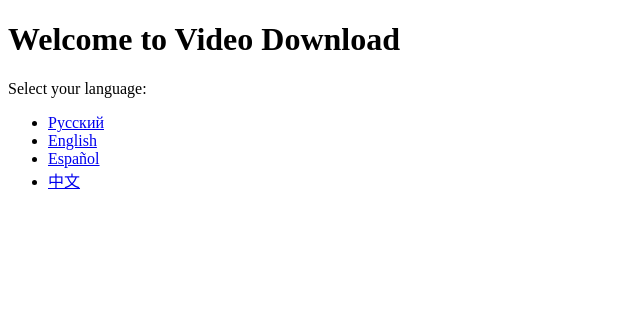
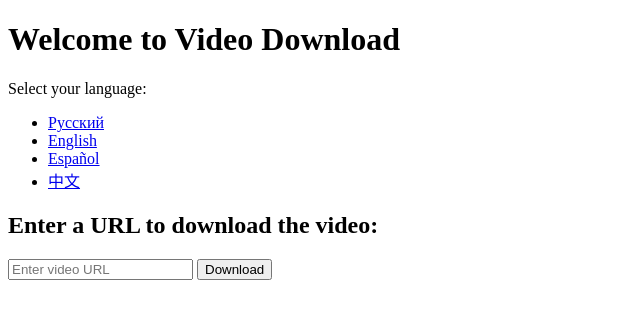
Before and after one commit to BorisVaneev/getvideo-live, a Flask app: page / in a window 1280 px wide. Shown: the top 319 px of the page, without its empty margins (0-640 px from the left). Run offline with Flask 3, Linux system fonts and the light colour scheme.

Commit message:
Update index.html

```diff
--- a/templates/index.html
+++ b/templates/index.html
@@ -14,5 +14,11 @@
         <li><a href="/es/page1">Español</a></li>
         <li><a href="/zh/page1">中文</a></li>
     </ul>
+
+    <h2>Enter a URL to download the video:</h2>
+    <form action="/download" method="POST">
+        <input type="text" name="url" placeholder="Enter video URL" required>
+        <button type="submit">Download</button>
+    </form>
 </body>
 </html>
```
